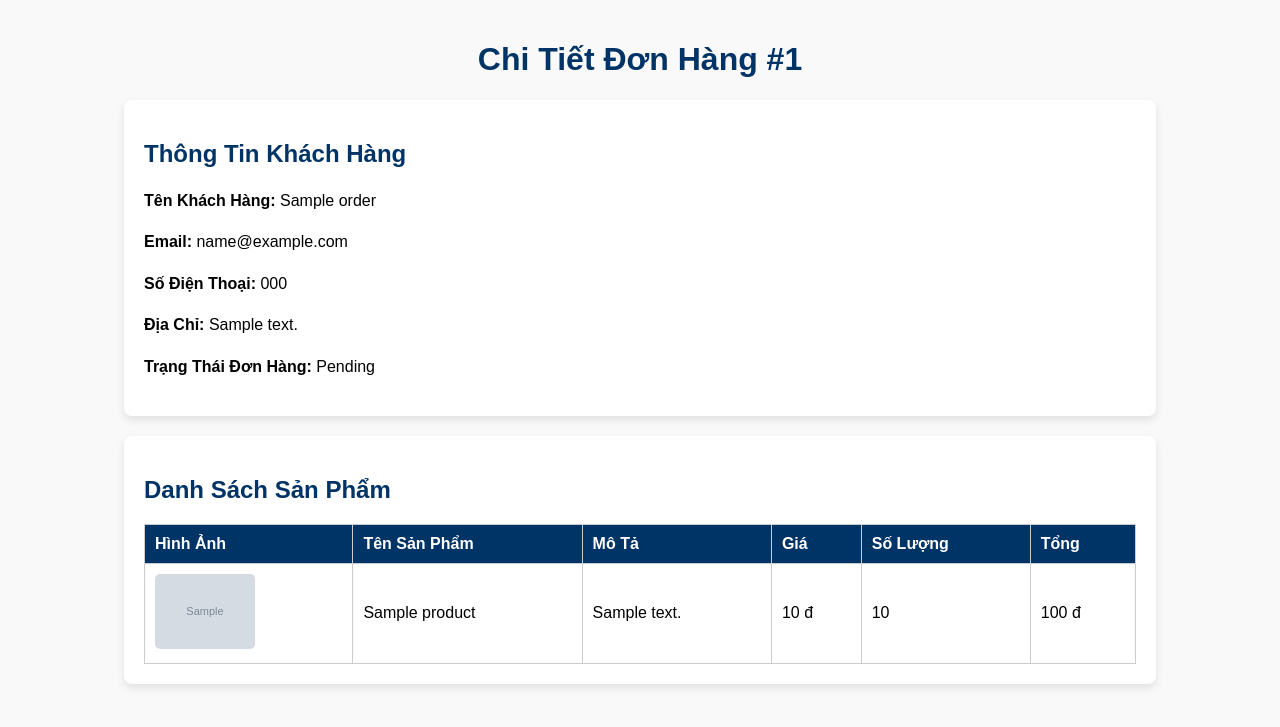
After one commit to trogprovip/web-noi-that, a PHP site: page /order_details.php?id=1 in a window 1280 px wide. The commit adds this page. Shown: the top 727 px of the page. Run offline with PHP 8.4, Linux system fonts and the light colour scheme; the visitor is signed in with stand-in values (Sample User, id 1); tables that the repository leaves empty or names only in its code hold one stand-in row (values such as "Sample post"); grey boxes marked "Sample" are stand-in pictures.

Commit message:
add hello

```diff
--- a/add_product.php
+++ b/add_product.php
@@ -21,7 +21,7 @@ if (isset($_POST['add_product'])) {
     // Kiểm tra và di chuyển file vào thư mục uploads
     if (move_uploaded_file($_FILES["image"]["tmp_name"], $target_file)) {
         // Lưu thông tin sản phẩm vào cơ sở dữ liệu
-        $query = "INSERT INTO products (name, description, price, category, image, discount, material, length, width, usage_guide)
+        $query = "INSERT INTO products (, name, description, price, category, image, discount, material, length, width, usage_guide)
                   VALUES ('$name', '$description', '$price', '$category', '$target_file', '$discount', '$material', '$length', '$width', '$usage_guide')";
         if (mysqli_query($conn, $query)) {
             header("Location: admin_products.php"); // Chuyển hướng đến trang quản lý sản phẩm
@@ -163,6 +163,7 @@ if (isset($_POST['add_product'])) {
         <a href="admin_orders.php">Quản lý đơn hàng</a>
         <a href="khachhang.php">Quản lý khách hàng</a>
         <a href="stats.php">Thống kê doanh thu</a>
+        <a href="webbh.php">Quay lại Web</a>
     </div>
 
     <!-- Nội dung chính -->
--- a/admin_products.php
+++ b/admin_products.php
@@ -163,6 +163,7 @@ $products = mysqli_query($conn, $query);
         <a href="admin_orders.php">Quản lý đơn hàng</a>
         <a href="khachhang.php">Quản lý khách hàng</a>
         <a href="stats.php">Thống kê doanh thu</a>
+        <a href="webbh.php">Quay lại Web</a>
     </div>
 
     <!-- Nội dung chính -->
@@ -194,6 +195,7 @@ $products = mysqli_query($conn, $query);
             <tbody>
                 <?php while ($product = mysqli_fetch_assoc($products)): ?>
                 <tr>
+
                     <td><?php echo $product['name']; ?></td>
                     <td><?php echo $product['description']; ?></td>
                     <td><?php echo number_format($product['price'], 2); ?> VNĐ</td>
--- a/khachhang.php
+++ b/khachhang.php
@@ -138,6 +138,7 @@ table {
         <a href="admin_orders.php">Quản lý đơn hàng</a>
         <a href="khachhang.php">Quản lý khách hàng</a>
         <a href="stats.php">Thống kê doanh thu</a>
+        <a href="webbh.php">Quay lại Web</a>
     </div>
 
     <!-- Phần nội dung chính -->
--- /dev/null
+++ b/order_details.php
@@ -0,0 +1,129 @@
+<?php
+session_start();
+
+// Kết nối cơ sở dữ liệu
+$mysqli = new mysqli("localhost", "root", "", "Ql_bh");
+
+if ($mysqli->connect_error) {
+    die("Connection failed: " . $mysqli->connect_error);
+}
+
+// Kiểm tra nếu ID đơn hàng được truyền qua URL
+if (isset($_GET['id'])) {
+    $order_id = $_GET['id'];
+
+    // Lấy thông tin đơn hàng
+    $order_query = "SELECT * FROM orders WHERE order_id = '$order_id'";
+    $order_result = $mysqli->query($order_query);
+    $order = $order_result->fetch_assoc();
+
+    // Lấy thông tin sản phẩm trong đơn hàng
+    $product_query = "SELECT p.name, p.description, p.price, p.image, od.quantity
+                      FROM order_details od
+                      JOIN products p ON od.product_id = p.id
+                      WHERE od.order_id = '$order_id'";
+
+    $product_result = $mysqli->query($product_query);
+}
+?>
+
+<!DOCTYPE html>
+<html lang="vi">
+<head>
+    <meta charset="UTF-8">
+    <title>Chi Tiết Đơn Hàng</title>
+    <style>
+        /* Basic styles for the page */
+        body {
+            font-family: Arial, sans-serif;
+            background-color: #f9f9f9;
+            margin: 0;
+            padding: 20px;
+        }
+        h1 {
+            text-align: center;
+            color: #003366;
+        }
+        .order-info, .product-info {
+            width: 80%;
+            margin: 20px auto;
+            background: #fff;
+            padding: 20px;
+            border-radius: 8px;
+            box-shadow: 0 4px 8px rgba(0, 0, 0, 0.1);
+        }
+        .order-info h2, .product-info h2 {
+            color: #003366;
+        }
+        .order-info p, .product-info p {
+            font-size: 16px;
+            line-height: 1.6;
+        }
+        .product-info table {
+            width: 100%;
+            border-collapse: collapse;
+            margin-top: 20px;
+        }
+        .product-info th, .product-info td {
+            padding: 10px;
+            text-align: left;
+            border: 1px solid #ccc;
+        }
+        .product-info th {
+            background-color: #003366;
+            color: #fff;
+        }
+        .product-info td img {
+            width: 100px;
+            height: auto;
+            border-radius: 5px;
+        }
+    </style>
+</head>
+<body>
+
+    <h1>Chi Tiết Đơn Hàng #<?php echo $order['order_id']; ?></h1>
+
+    <!-- Thông tin khách hàng -->
+    <div class="order-info">
+        <h2>Thông Tin Khách Hàng</h2>
+        <p><strong>Tên Khách Hàng: </strong><?php echo $order['customer_name']; ?></p>
+        <p><strong>Email: </strong><?php echo $order['customer_email']; ?></p>
+        <p><strong>Số Điện Thoại: </strong><?php echo $order['customer_phone']; ?></p>
+        <p><strong>Địa Chỉ: </strong><?php echo $order['customer_address']; ?></p>
+        <p><strong>Trạng Thái Đơn Hàng: </strong><?php echo ucfirst($order['order_status']); ?></p>
+    </div>
+
+    <!-- Thông tin sản phẩm trong đơn hàng -->
+    <div class="product-info">
+        <h2>Danh Sách Sản Phẩm</h2>
+        <table>
+            <thead>
+                <tr>
+                    <th>Hình Ảnh</th>
+                    <th>Tên Sản Phẩm</th>
+                    <th>Mô Tả</th>
+                    <th>Giá</th>
+                    <th>Số Lượng</th>
+                    <th>Tổng</th>
+                </tr>
+            </thead>
+            <tbody>
+                <?php while ($product = $product_result->fetch_assoc()): ?>
+                <tr>
+                    <td><img src="<?php echo $product['image']; ?>" alt="Product Image"></td>
+                    <td><?php echo $product['name']; ?></td>
+                    <td><?php echo $product['description']; ?></td>
+                    <td><?php echo number_format($product['price'], 0, ',', '.') . " đ"; ?></td>
+                    <td><?php echo $product['quantity']; ?></td>
+                    <td><?php echo number_format($product['price'] * $product['quantity'], 0, ',', '.') . " đ"; ?></td>
+                </tr>
+                <?php endwhile; ?>
+            </tbody>
+        </table>
+    </div>
+
+</body>
+</html>
+
+<?php $mysqli->close(); ?>
--- a/stats.php
+++ b/stats.php
@@ -3,6 +3,7 @@
 
 // Kết nối tới cơ sở dữ liệu
 $mysqli = new mysqli("localhost", "root", "", "Ql_bh");
+
 
 if ($mysqli->connect_error) {
     die("Connection failed: " . $mysqli->connect_error);
@@ -128,6 +129,7 @@ $mysqli->close();
     <a href="admin_orders.php">Quản lý đơn hàng</a>
     <a href="khachhang.php">Quản lý khách hàng</a>
     <a href="stats.php">Thống kê doanh thu</a>
+    <a href="webbh.php">Quay lại Web</a>
 </div>
 
 <div class="content">
```
Also changed, not shown: DNhap.php (+20 -4 lines), admin.php (+7 -4 lines), admin_orders.php (+20 -17 lines), hash_password.php (added, +14 -0 lines), payment.php (+52 -32 lines), update_cart.php (+6 -2 lines), xu_ly_dang_nhap.php (+14 -13 lines), ngu.php (added), uploads/blvbillund2.jpeg (added).
